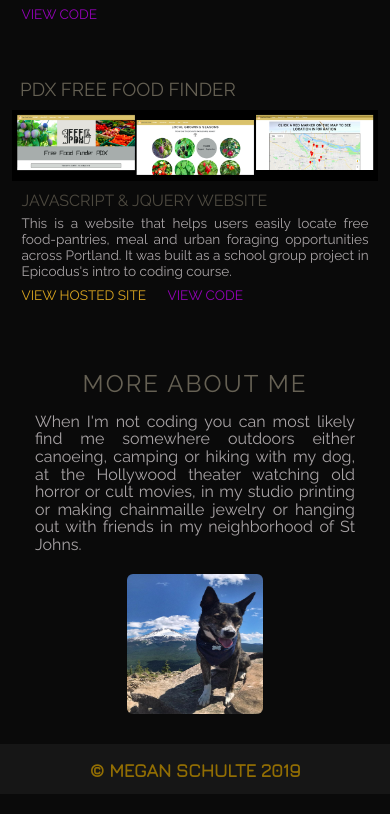
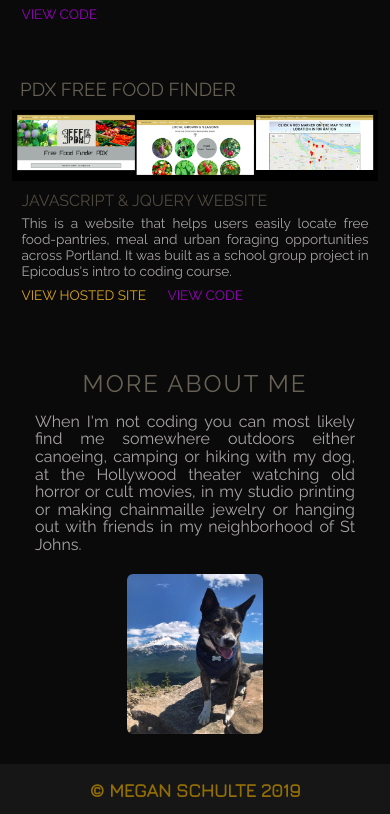
Before and after one commit to meganschultepdx/ms-portfolio, a React (Create React App) app: page / in a window 390 px wide. Shown: the part 2137-2951 px from the top of the page. Built offline with nearby package versions, Linux system fonts and the light colour scheme; a web font is replaced by a local one.

Commit message:
adjust mobile height on gibby pic

```diff
--- a/src/styles.css
+++ b/src/styles.css
@@ -306,7 +306,7 @@ a.linkToHosted:hover {
 .gibby {
 	width: 35%;
 	height: auto;
-	max-height: 140px;
+	max-height: 160px;
 	border-radius: 6px;
 }
 
```
